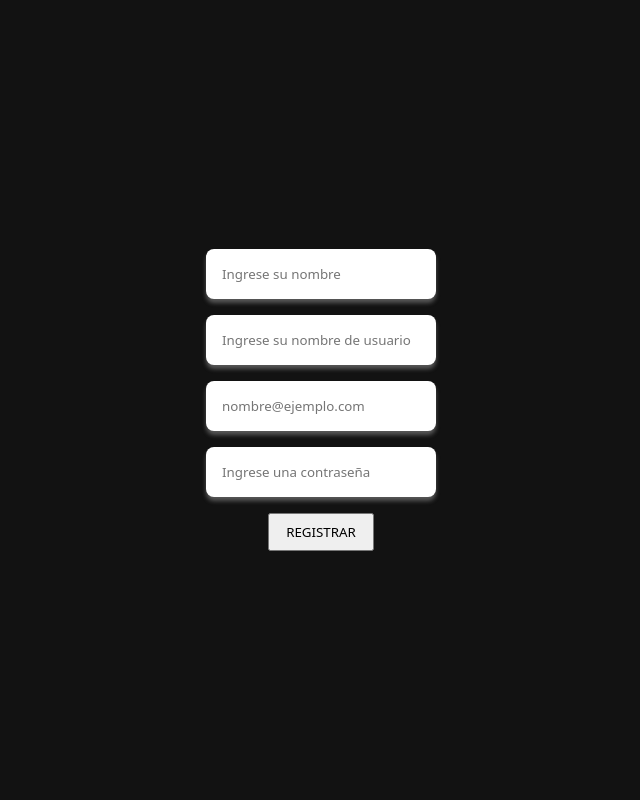
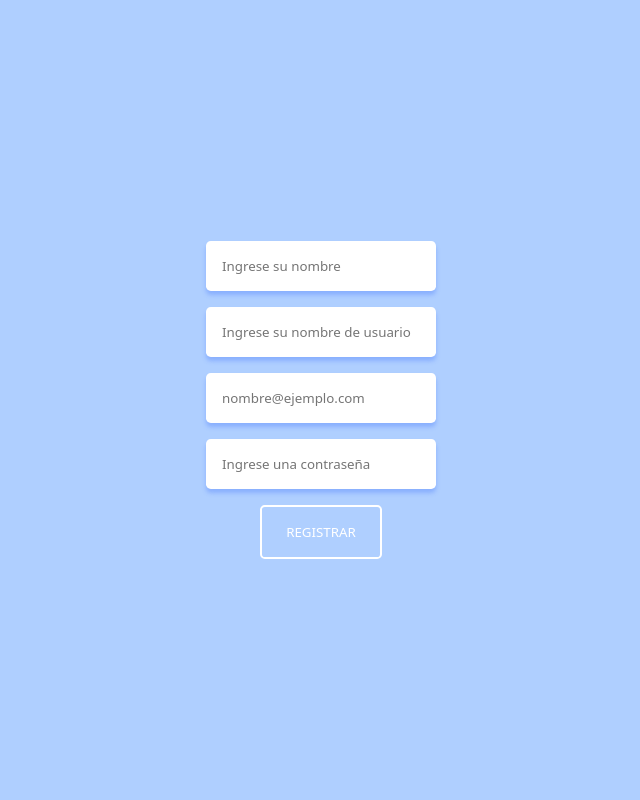
Before and after one commit to Espadv69/metodologia, a PHP site: page /php/reg.php in a window 1280 px wide. Shown: the whole page, without its empty margins (319-959 px from the left). Run offline with PHP 8.4, Linux system fonts and the light colour scheme.

Commit message:
Update: some changes for button and inputs

```diff
--- a/clase/css/style.css
+++ b/clase/css/style.css
@@ -147,7 +147,7 @@ body {
 
 /* FORM LOG & REG */
 .log-reg-form {
-    background-color: #121212;
+    background-color: #0066ff50;
     margin: auto;
     display: flex;
     flex-direction: column;
@@ -158,13 +158,39 @@ body {
 
     input {
         padding: 1rem;
-        border-radius: .5rem;
+        border-radius: .3rem;
         border: none;
         outline: none;
-        box-shadow: 0px 4px 4px #c9c9c960;
+        box-shadow: 0px 4px 4px #4d7cfc60;
     }
 
     button {
-        padding: .5rem 1rem;
+        cursor: pointer;
+        overflow: hidden;
+        position: relative;
+        padding: 1rem 1.5rem;
+        border: 2px solid #ffffff;
+        border-radius: .3rem;
+        background: transparent;
+        color: #ffffff;
+        z-index: 1;
+    }
+
+    button::before {
+        content: "";
+        position: absolute;
+        width: 100%;
+        height: 200%;
+        left: 0;
+        top: -200%;
+        border-radius: 100%;
+        background-color: #4d7cfc;
+        z-index: -1;
+        transition: all 400ms linear;
+    }
+
+    button:hover::before {
+        border-radius: 0;
+        top: 0;
     }
 }
```
